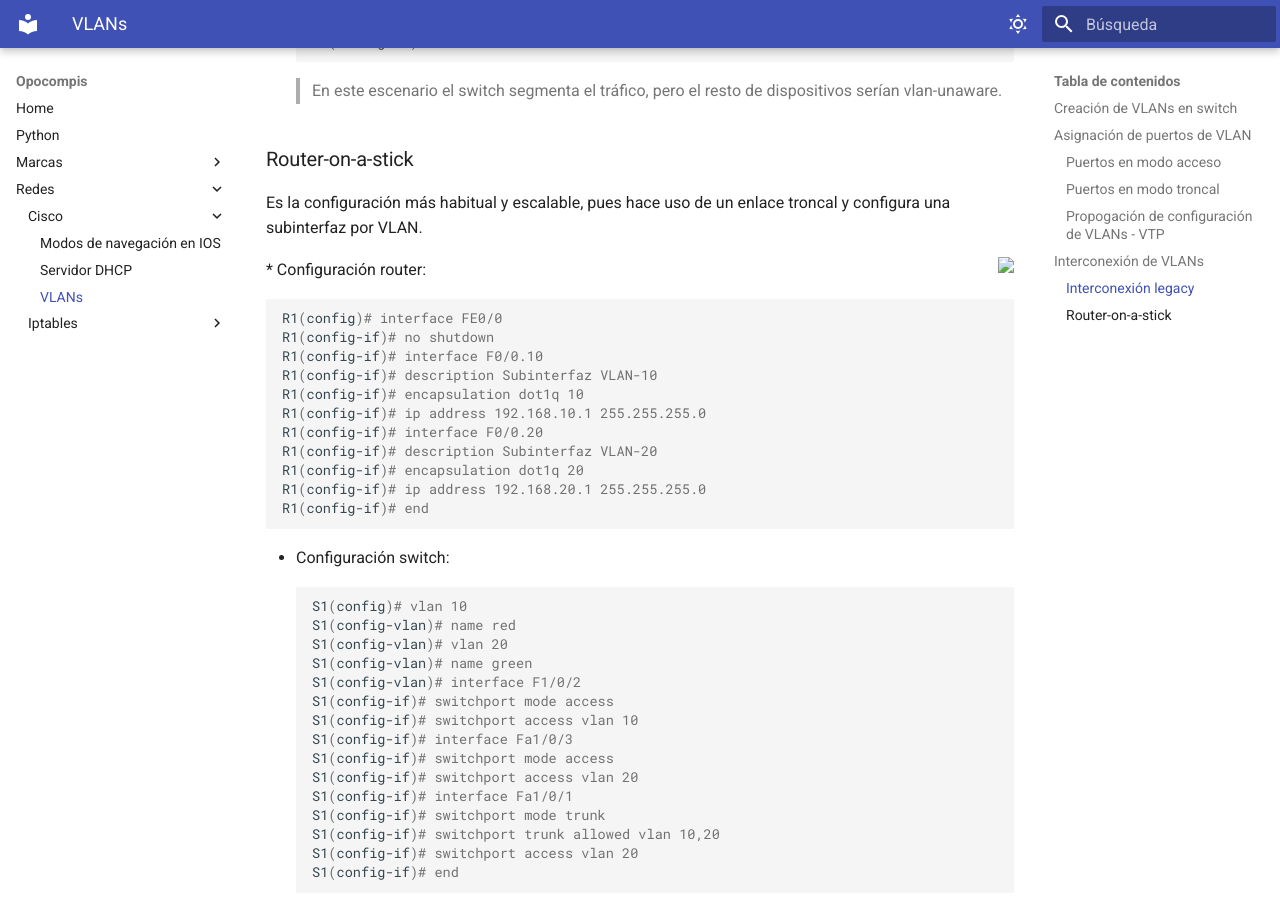
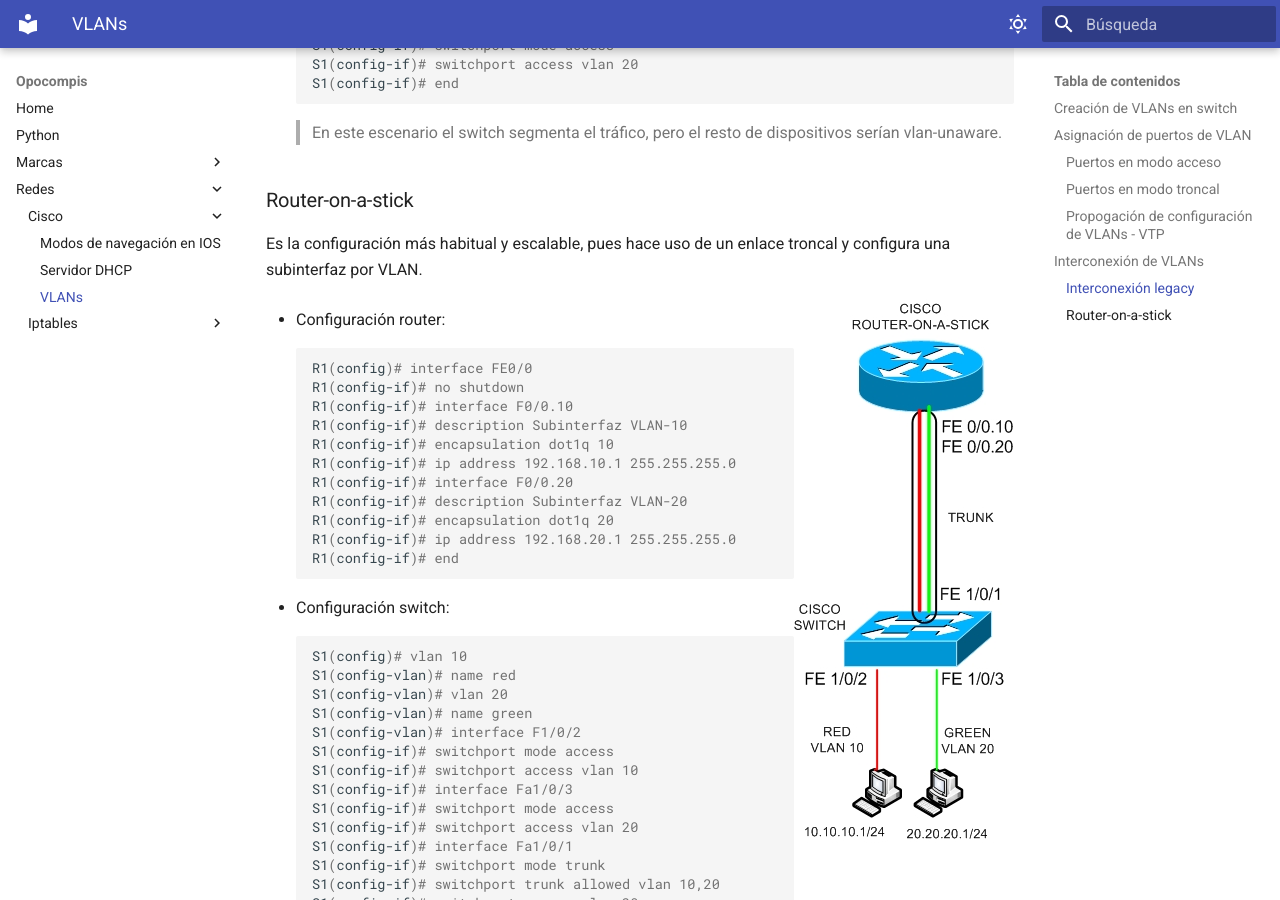
Before and after one commit to Holowachu/opos, an MkDocs documentation site: the page built from docs/Redes/Cisco/3-VLANs.md, in a window 1280 px wide and 900 px high, scrolled down 3162 px. Built offline with MkDocs 1.6.1 and Material for MkDocs 9.7.7, drawn with Linux system fonts in a browser that asks for light colours.

Commit message:
División Cisco

````diff
--- a/docs/Redes/Cisco/3-VLANs.md
+++ b/docs/Redes/Cisco/3-VLANs.md
@@ -88,7 +88,8 @@
 ### Interconexión legacy
 
 Este método ya no se emplea por su mínima escalabilidad, y consiste en emplear una interfaz del router por VLAN.
-![Inter-VLAN legacy](inter-vlan-legacy.png)
+
+<img style="width: 300; height: auto; align: center;" src="../inter-vlan-legacy.png">
 
 * Configuración de R1:
 ```bash
@@ -127,7 +128,8 @@
 
 Es la configuración más habitual y escalable, pues hace uso de un enlace troncal y configura una subinterfaz por VLAN.
 
-<img style="float: right;" src="router-on-a-stick.jpeg">
+<img style="float: right;" src="../router-on-a-stick.jpeg">
+
 * Configuración router:
 ```bash
 R1(config)# interface FE0/0
````
